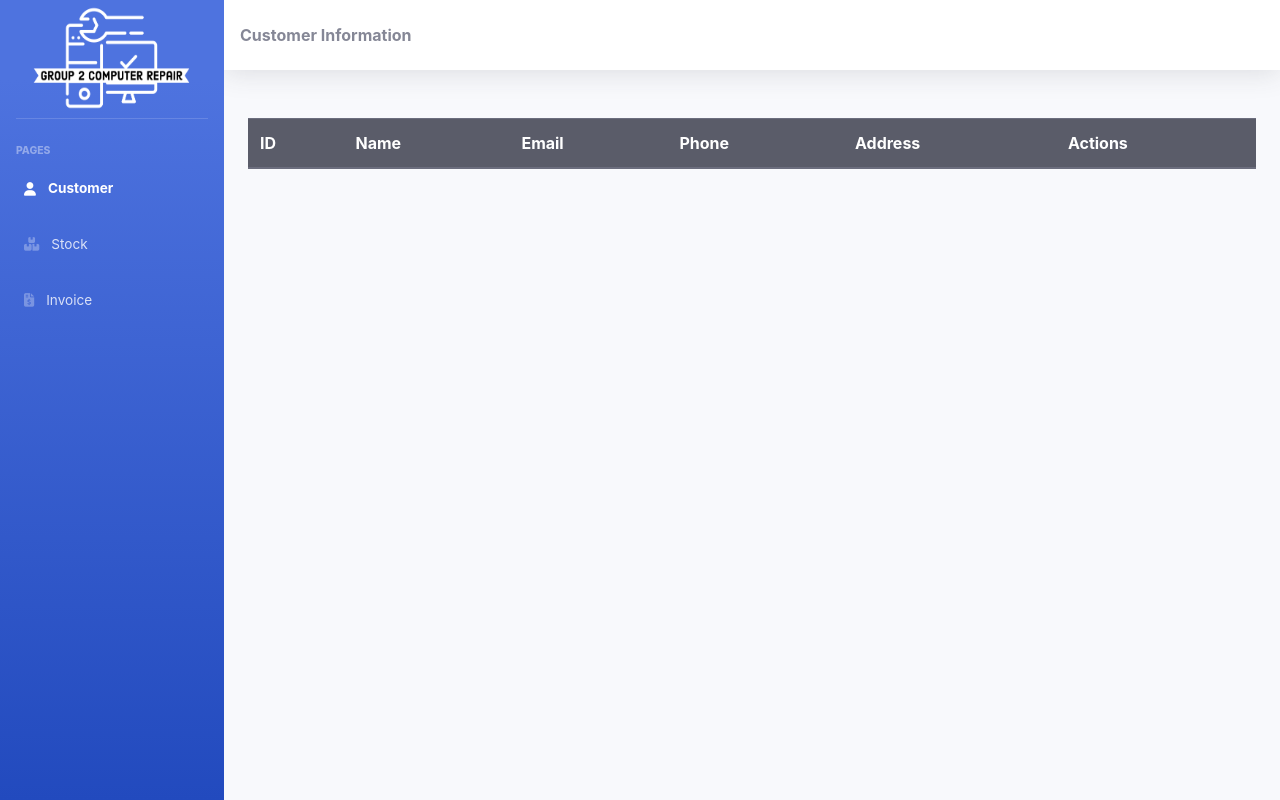
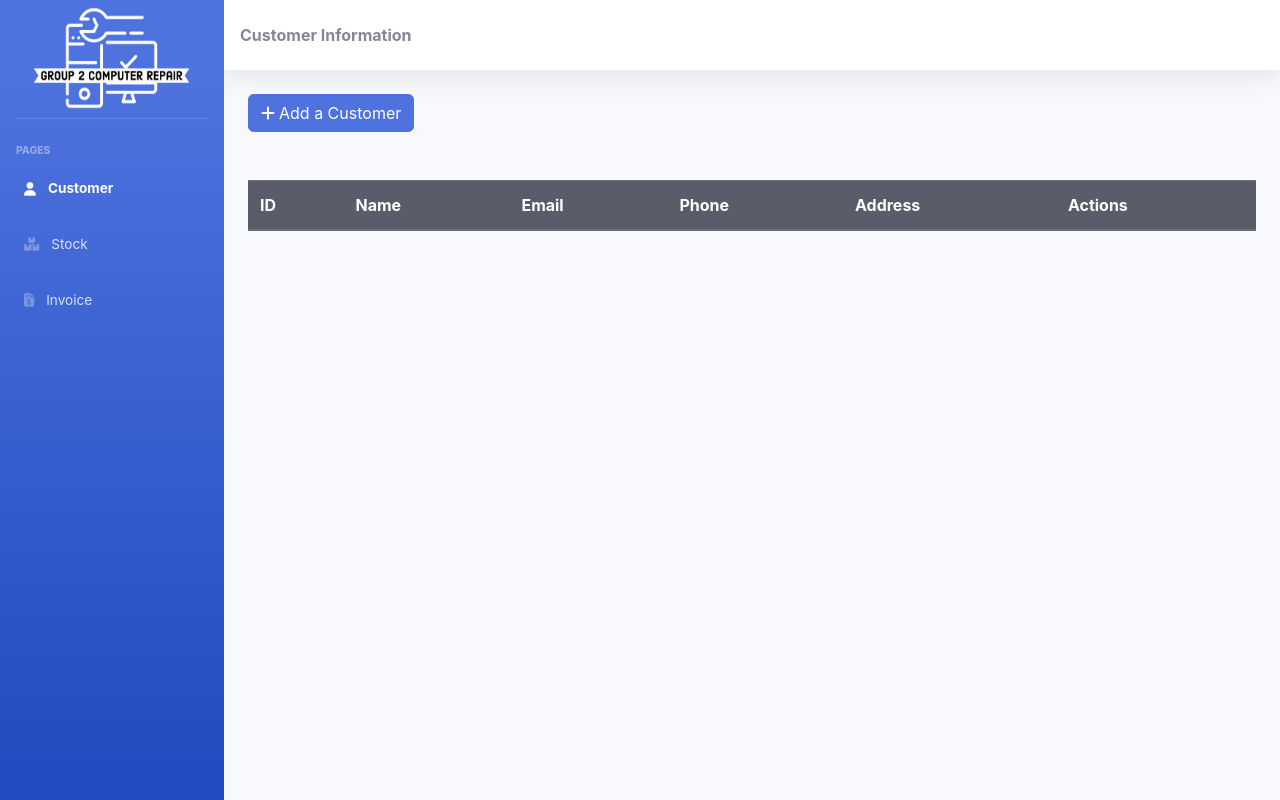
Before and after one commit to cdmoss/3660-Project, a PHP site: page /customer.php in a window 1280 px wide. Run offline with PHP 8.4, Linux system fonts and the light colour scheme; data that the repository does not hold is empty; some libraries are stand-ins or nearby versions.

Commit message:
Added in some styling for repeat styling, also added in add customer modal

```diff
--- a/Modules/linksandscripts.php
+++ b/Modules/linksandscripts.php
@@ -1,6 +1,7 @@
 <!-- Bootstrap & SBadmin2 Template Required Links & Scripts -->
 <link rel="stylesheet" href="CSSandJS/Bootstrap/css/bootstrap.min.css">
 <link rel="stylesheet" href="CSSandJS/sidebarcssjs/css/sb-admin-2.min.css">
+<link rel="stylesheet" href="CSSandJS/ProjectCSSandJS/css/custom.css">
 <script src="https://code.jquery.com/jquery-3.4.1.slim.min.js" integrity="sha384-J6qa4849blE2+poT4WnyKhv5vZF5SrPo0iEjwBvKU7imGFAV0wwj1yYfoRSJoZ+n" crossorigin="anonymous"></script>
 <script src="https://cdn.jsdelivr.net/npm/popper.js@1.16.0/dist/umd/popper.min.js" integrity="sha384-Q6E9RHvbIyZFJoft+2mJbHaEWldlvI9IOYy5n3zV9zzTtmI3UksdQRVvoxMfooAo" crossorigin="anonymous"></script>
 <script src="https://cdn.jsdelivr.net/npm/bootstrap@4.4.1/dist/js/bootstrap.min.js" integrity="sha384-wfSDF2E50Y2D1uUdj0O3uMBJnjuUD4Ih7YwaYd1iqfktj0Uod8GCExl3Og8ifwB6" crossorigin="anonymous"></script>
--- a/Pages/CSSandJS/ProjectCSSandJS/css/custom.css
+++ b/Pages/CSSandJS/ProjectCSSandJS/css/custom.css
@@ -0,0 +1,19 @@
+.cusbyidInput {
+    min-width: 250px;
+    width: 25%;
+    margin-left: 2%;
+}
+
+.add-customer-modal {
+    min-width: 250px;
+    width: 95%;
+    margin-left: 2%;
+}
+
+.add-customer-modal-footer {
+    min-width: 250px;
+    width: 15%;
+    margin-left: auto;
+    margin-right: 4%;
+    margin-bottom: 5%;
+}
--- a/Pages/customer.php
+++ b/Pages/customer.php
@@ -10,6 +10,9 @@
     <?php include "../Modules/sidebar.php" ?>
 
     <div class="container-fluid">
+      <button type="button" class="btn btn-primary" data-toggle="modal" data-target="#exampleModal">
+        <i class='fa-solid fa-plus'></i><span class='ml-1'>Add a Customer</span>
+      </button>
       <!-- Table -->
       <form method="POST">
         <table class="table mt-5">
@@ -42,7 +45,7 @@
                 echo "<td>" . $customer['phone'] . "</td>";
                 echo "<td>" . $customer['address'] . "</td>";
                 echo "<td><div class='btn-group' role='group'>";
-                echo "<a href='customerbyid.php?cus_id=" . $customer['id'] . "&cus_name=" . $customer['name'] . "' class='btn btn-primary'>Edit</a>";
+                echo "<a href='customerbyid.php?cus_id=" . $customer['id'] . "&cus_name=" . $customer['name'] . "' class='btn btn-primary'>View/Edit</a>";
                 echo "<a href='#' class='btn btn-danger'>Delete</a></td>";
                 echo "</tr>";
                 echo "</div>";
@@ -52,6 +55,38 @@
         </tbody>
         </table>
       </form>
+
+    <?php
+      echo "<!-- Add Customer Modal -->";
+      echo "<div class='modal fade' id='exampleModal' tabindex='-1' role='dialog' aria-labelledby='exampleModalLabel' aria-hidden='true'>";
+        echo "<div class='modal-dialog' role='document'>";
+          echo "<div class='modal-content'>";
+            echo "<div class='modal-header'>";
+              echo "<h5 class='modal-title' id='exampleModalLabel'>Add Customer</h5>";
+              echo "<button type='button' class='close' data-dismiss='modal' aria-label='Close'>";
+                echo "<span aria-hidden='true'>&times;</span>";
+              echo "</button>";
+            echo "</div>";
+            echo "<div class='modal-body'>";
+
+              echo "<div class='form-group add-customer-modal'><label for='add_cus_name'>Name</label><input type='text' class='form-control' name='add_cus_name' /></div>";
+              echo "<div class='form-group add-customer-modal'><label for='add_cus_phone'>Phone Number</label><input type='text' class='form-control' name='add_cus_phone' /></div>";
+              echo "<div class='form-group add-customer-modal'><label for='add_cus_email'>Email Address</label><input type='email' class='form-control' name='add_cus_email' /></div>";
+              echo "<div class='form-group add-customer-modal'><label for='add_cus_address'>Address</label><input type='text' class='form-control' name='add_cus_address' /></div>";
+
+            echo "</div>";
+            echo "<hr'>";
+            echo "<div class='modal-footer'>";
+              echo "<div class='btn-group add-customer-modal-footer mb-0'>";
+                echo "<button type='button' class='btn btn-primary'>Submit</button>";
+                echo "<button type='button' class='btn btn-secondary' data-dismiss='modal'>Close</button>";
+              echo "</div>";
+            echo "</div>
+          </div>
+        </div>
+      </div>";
+      ?>
+
     </div>
 
   </body>
```
Also changed, not shown: Pages/customerbyid.php (+6 -6 lines).
